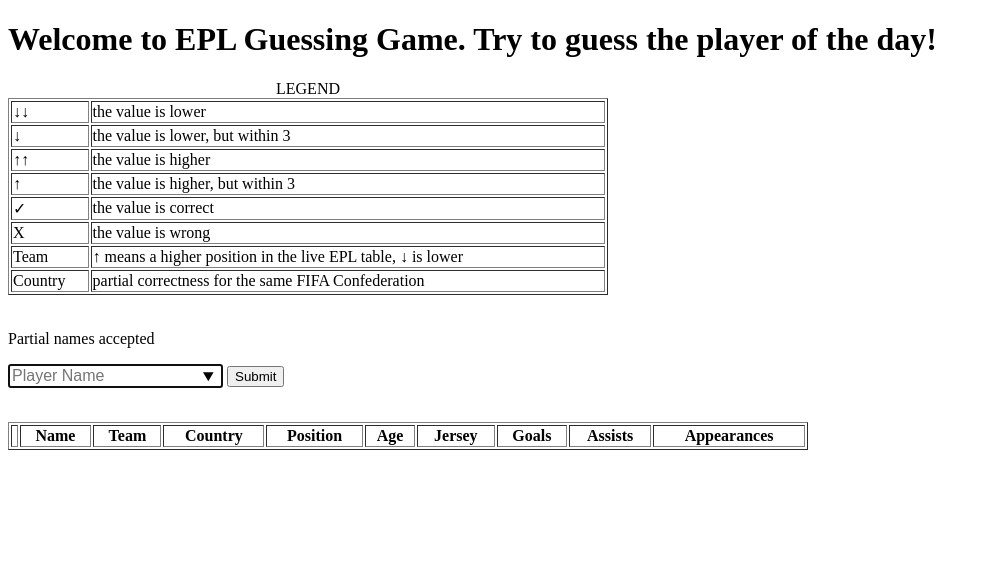
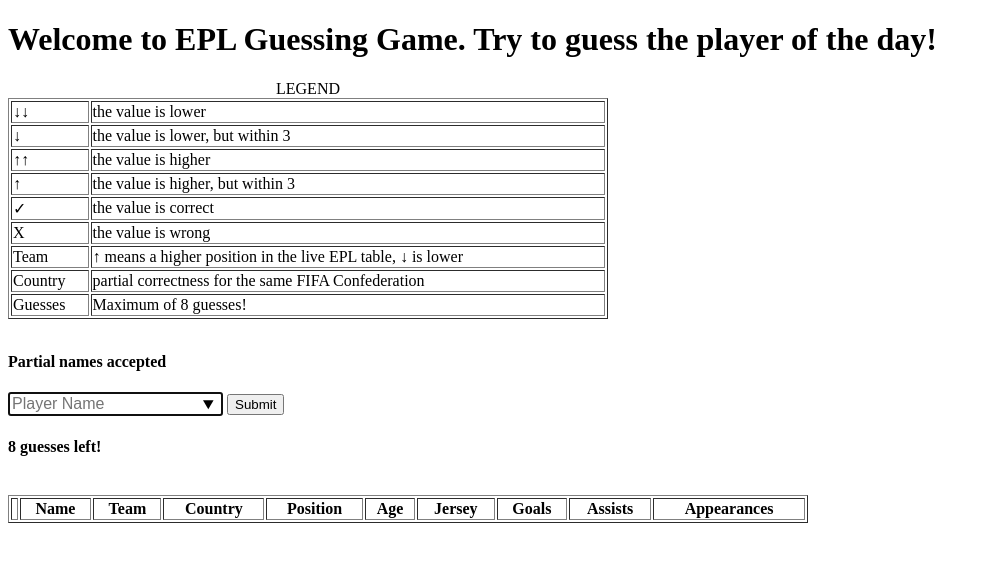
Before and after one commit to noahliebs/daily-epl, a Flask app: page / in a window 1280 px wide. Shown: the top 562 px of the page, without its empty margins (0-989 px from the left). Run offline with Flask 2, Linux system fonts and the light colour scheme; lists and menus that the app fills with data are empty.

Commit message:
display number of guesses left

```diff
--- a/app.py
+++ b/app.py
@@ -116,7 +116,7 @@
     guess_table_data = generate_guess_table_data(guess_history)
 
     images = [get_img_data(p) for p in guess_history.guesses]
-    return render_template("game.html", headers = headers, guess_table_data = guess_table_data, message = message, images = images, size = list(range(len(images))))
+    return render_template("game.html", headers = headers, guess_table_data = guess_table_data, message = message, images = images, guess_count = len(images), size = list(range(len(images))))
 
 
 def return_finished(guess_history):
--- a/templates/base.html
+++ b/templates/base.html
@@ -41,13 +41,17 @@
             	<td>Country</td>
             	<td>partial correctness for the same FIFA Confederation</td>
         	</tr>
+            <tr>
+                <td>Guesses</td>
+                <td>Maximum of 8 guesses!</td>
+            </tr>
     	</table>
     </div>
-    <br><br><br><br><br><br><br><br><br><br><br><br><br>
+    <br><br><br><br><br><br><br><br><br><br><br><br><br><br>
     <div>
         {% if "!" not in message  %}
             <form method="post" align="left">
-                <label for="name" style="font-size=48px;"><p>{{ message }}<p></label>
+                <label for="name" style="font-size=48px;"><h4>{{ message }}<h4></label>
                 <!-- <input type="search" id="name" name="player_name" autofocus="true" placeholder="Search Player Name"> -->
                 <input style="font-size:12pt;" list="players" name="player_name" id="player_name" placeholder="Player Name" autofocus="true" minlength="1">
                 <button type="submit">Submit</button>
@@ -695,6 +699,7 @@
                     <option value="Liam Gibbs">
                 </datalist>
             </form>
+            <h4>{{ 8 - guess_count}} guesses left!</h4>
         {% else %}
         <h2>{{ message }}</h2>
         {% endif %}
```
